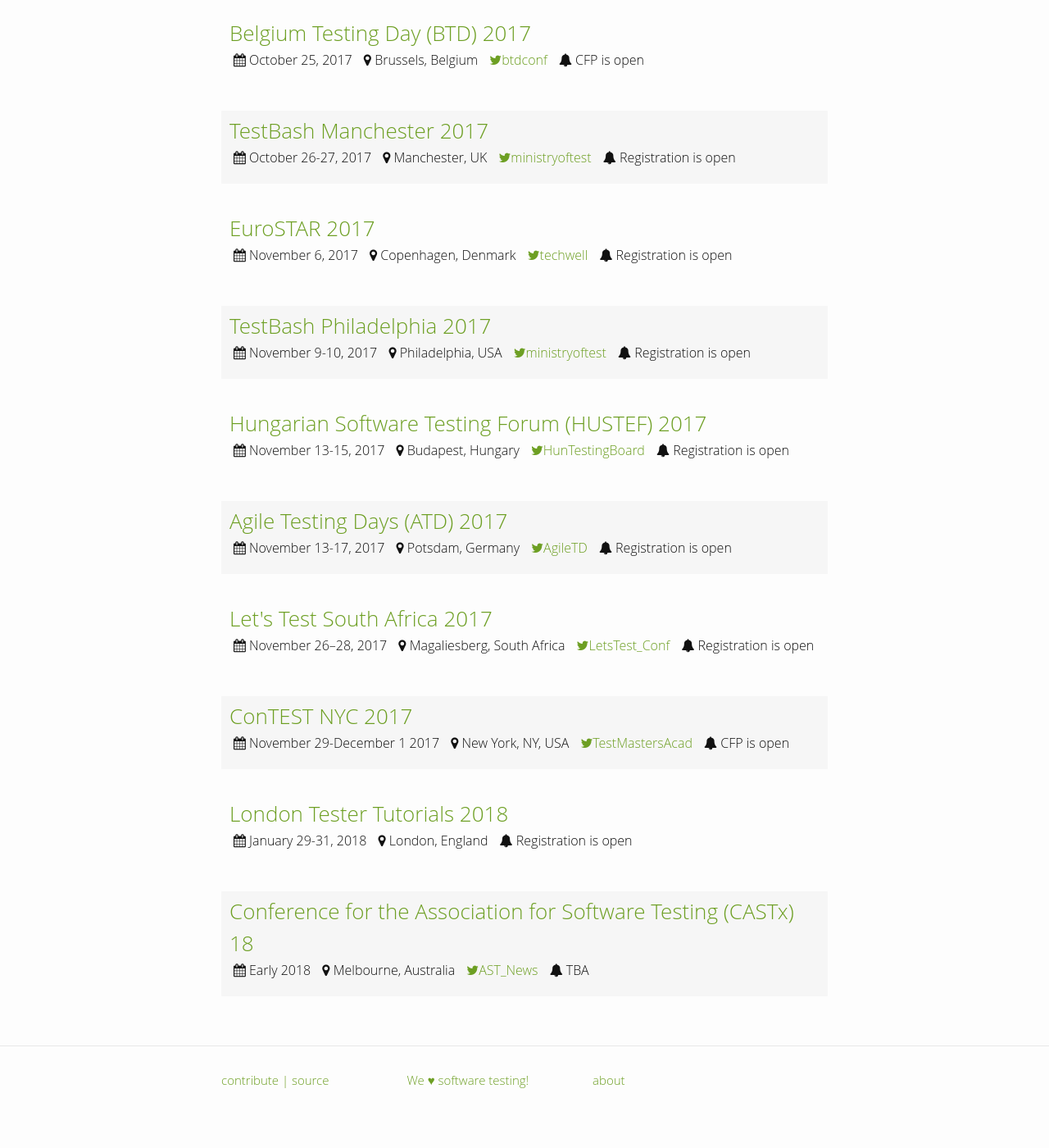
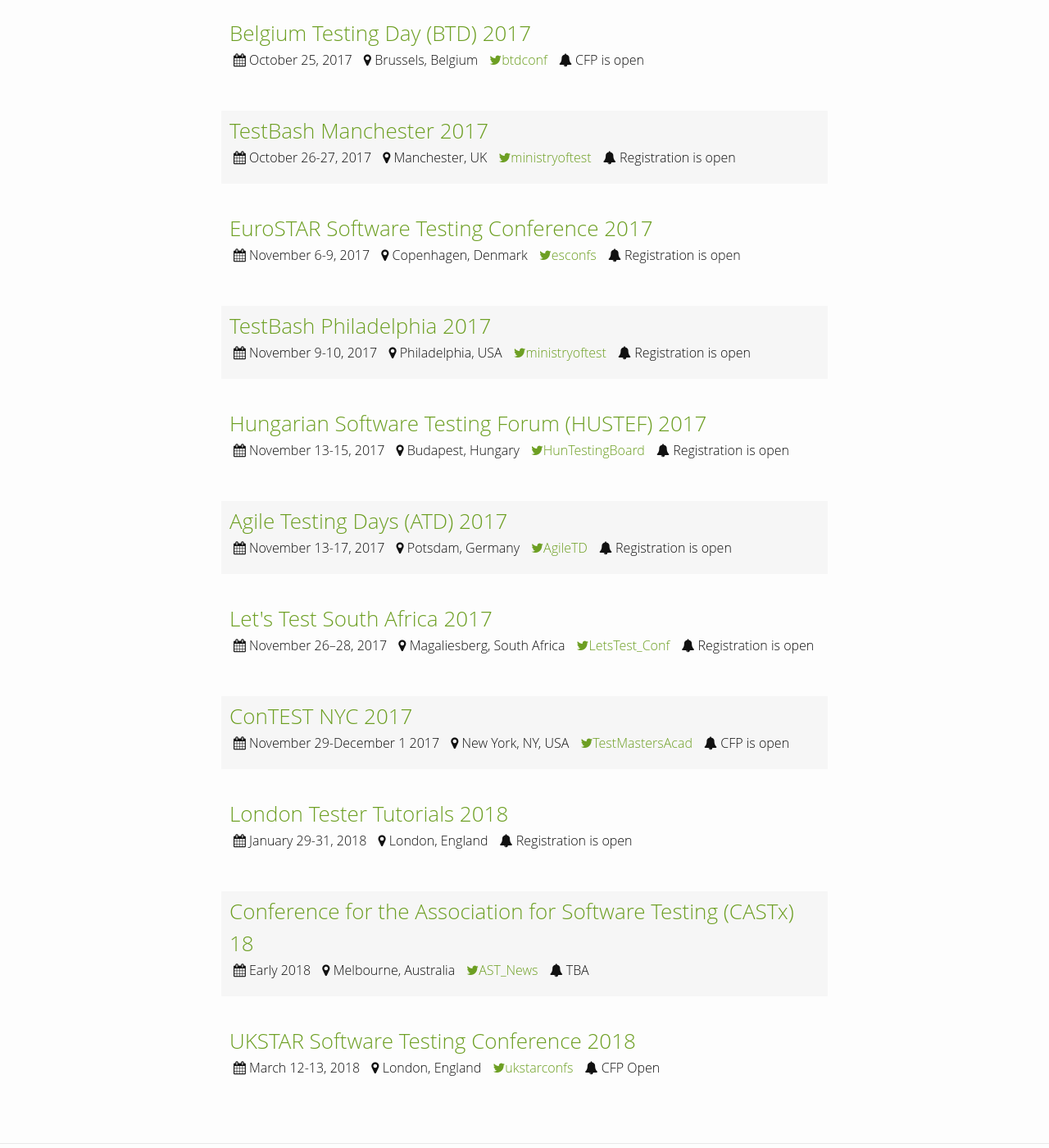
Before and after one commit to TestingConferences/testingconferences.github.io, a Jekyll site: the page built from index.html, in a window 1280 px wide and 1400 px high, scrolled down 3121 px. Shown: the whole window at 82% size. Built offline with Jekyll 4.4.1, drawn with Linux system fonts in a browser that asks for light colours.

Commit message:
EuroSTAR correction
Correcting dates & Twitter for EuroSTAR 2017; adding UKSTAR 2018.

```diff
--- a/_data/current.yml
+++ b/_data/current.yml
@@ -172,11 +172,11 @@
   twitter: ministryoftest
   status: Registration is open
 
-- name: EuroSTAR 2017
+- name: EuroSTAR Software Testing Conference 2017
   location: Copenhagen, Denmark
-  dates: "November 6, 2017"
+  dates: "November 6-9, 2017"
   url: https://conference.eurostarsoftwaretesting.com/
-  twitter: techwell
+  twitter: esconfs
   status: Registration is open
 
 - name: TestBash Philadelphia 2017
@@ -226,3 +226,10 @@
   url: https://www.associationforsoftwaretesting.org/conference/64851-2/castx18-program-committee/
   twitter: AST_News
   status: TBA
+
+- name: UKSTAR Software Testing Conference 2018
+  location: London, England
+  dates: "March 12-13, 2018"
+  url: https://ukstar.eurostarsoftwaretesting.com/
+  twitter: ukstarconfs
+  status: CFP Open
```
